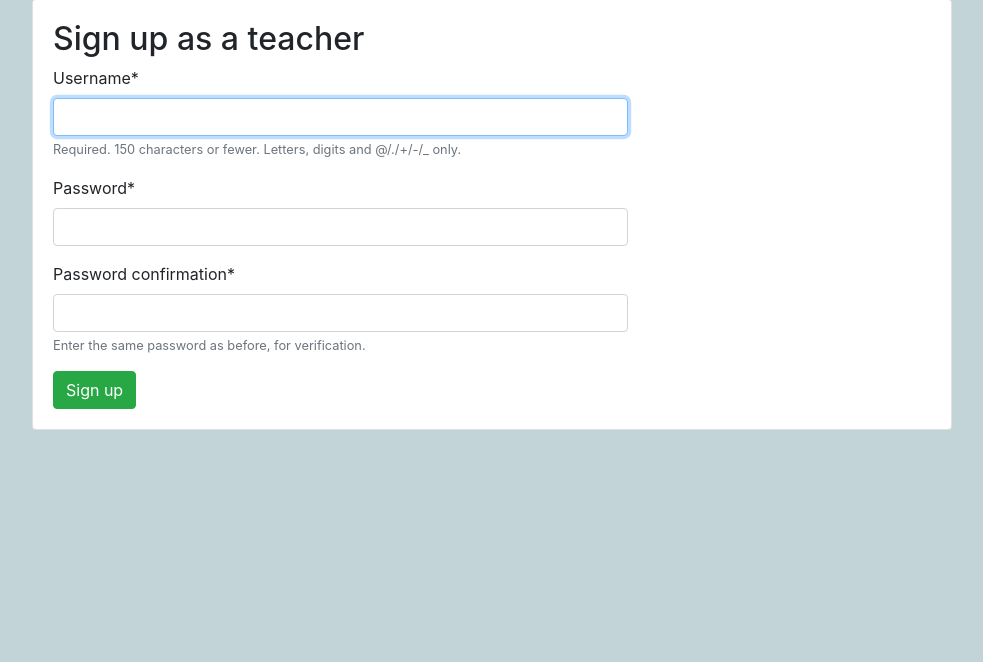
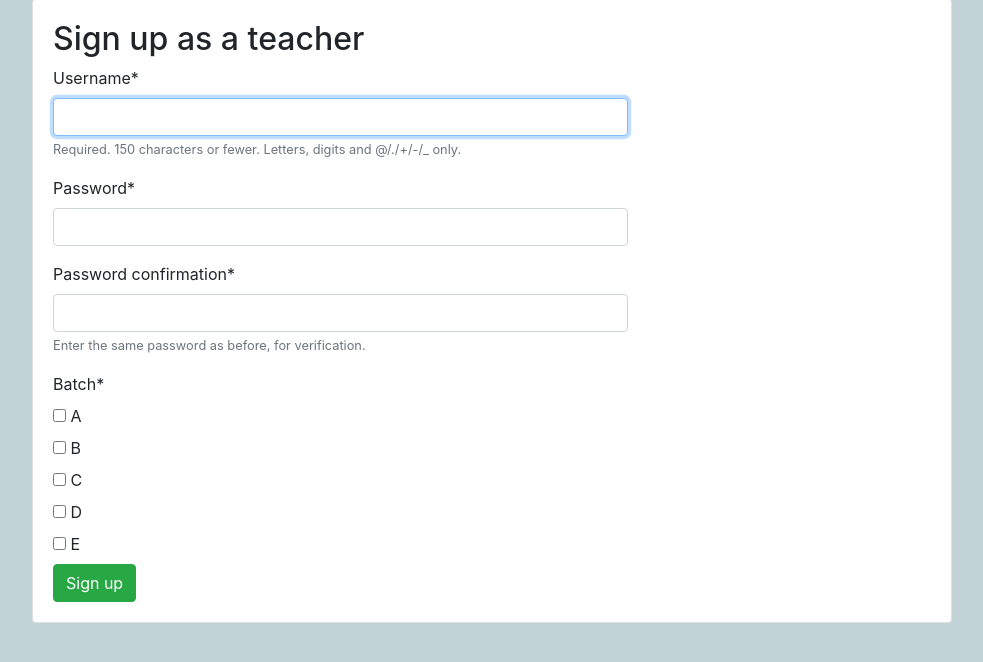
Before and after one commit to AdityaMalani/Mentor-Meet, a Django app: page /accounts/signup/teacher/ in a window 1280 px wide. Shown: the part 81-743 px from the top of the page, without its empty margins (148-1131 px from the left). Run offline with Django 3.2, Linux system fonts and the light colour scheme; some libraries are stand-ins or nearby versions; some web fonts are replaced.

Commit message:
third commit

```diff
--- a/Mentor_Meeting_Application-aditya/django_school/classroom/templates/classroom/students/take_quiz_form.html
+++ b/Mentor_Meeting_Application-aditya/django_school/classroom/templates/classroom/students/take_quiz_form.html
@@ -13,6 +13,6 @@
     <!-- {{ form|crispy }} -->
     <div id="div_id_answer" class="form-group has-danger"> <label for="id_answer_0" class="form-control-label  requiredField">
                  </label> <div class="">  </div> </div>
-    <button type="submit" class="btn btn-primary">Next →</button>
+    <button type="submit" class="btn btn-primary"><a href="{% url 'home' %}">Next →</a></button>
   </form>
 {% endblock %}
--- a/Mentor_Meeting_Application-aditya/django_school/classroom/templates/classroom/teachers/question_add_form.html
+++ b/Mentor_Meeting_Application-aditya/django_school/classroom/templates/classroom/teachers/question_add_form.html
@@ -7,7 +7,7 @@
     <ol class="breadcrumb">
       <li class="breadcrumb-item"><a href="{% url 'teachers:quiz_change_list' %}">My Schedule</a></li>
       <li class="breadcrumb-item"><a href="{% url 'teachers:quiz_change' quiz.pk %}">{{ quiz.name }}</a></li>
-      <li class="breadcrumb-item active" aria-current="page">Add a new question</li>
+      <li class="breadcrumb-item active" aria-current="page">Add a message</li>
     </ol>
   </nav>
   <h2 class="mb-3">Add new meeting</h2>
@@ -16,7 +16,7 @@
     {% csrf_token %}
     <div id="div_id_text" class="form-group"> <label for="id_text" class="form-control-label  requiredField">
                 Message<span class="asteriskField">*</span> </label> <div class=""> <input type="text" name="text" maxlength="255" class="textinput textInput form-control" required="" id="id_text"> </div> </div>
-    <button type="submit" class="btn btn-success">Save</button>
+    <button type="submit" class="btn btn-success"> <!-- <a href="{% url 'home' %}" > -->Save</button>
     <a href="{% url 'teachers:quiz_change' quiz.pk %}" class="btn btn-outline-secondary" role="button">Nevermind</a>
   </form>
 {% endblock %}
--- a/Mentor_Meeting_Application-aditya/django_school/classroom/templates/classroom/teachers/question_change_form.html
+++ b/Mentor_Meeting_Application-aditya/django_school/classroom/templates/classroom/teachers/question_change_form.html
@@ -13,8 +13,8 @@
   <h2 class="mb-3">{{ question.txt }}</h2>
   <form method="post" novalidate>
     {% csrf_token %}
-    <div id="div_id_text" class="form-group"> <label for="id_text" class="form-control-label  requiredField">
-                Message<span class="asteriskField">*</span> </label> <div class=""> <input type="text" name="text" value="hi" maxlength="255" class="textinput textInput form-control" required="" id="id_text"> </div> </div>
+    <!-- <div id="div_id_text" class="form-group"> <label for="id_text" class="form-control-label  requiredField">
+                Message<span class="asteriskField">*</span> </label> <div class=""> <input type="text" name="text" value="hi" maxlength="255" class="textinput textInput form-control" required="" id="id_text"> </div> </div> -->
     {{ formset.management_form }}
     <!-- {{ form|crispy }}
     <div class="card mb-3{% if formset.errors %} border-danger{% endif %}">
--- a/Mentor_Meeting_Application-aditya/django_school/classroom/templates/classroom/teachers/quiz_add_form.html
+++ b/Mentor_Meeting_Application-aditya/django_school/classroom/templates/classroom/teachers/quiz_add_form.html
@@ -15,7 +15,7 @@
       <form method="post" novalidate>
         {% csrf_token %}
         <div id="div_id_name" class="form-group"> <label for="id_name" class="form-control-label  requiredField">
-                Name<span class="asteriskField">*</span> </label> <div class=""> <input type="text" name="name" maxlength="255" class="textinput textInput form-control" required="" id="id_name"> </div> </div>
+                Date<span class="asteriskField">*</span> </label> <div class=""> <input type="text" name="name" maxlength="255" class="textinput textInput form-control" required="" id="id_name"> </div> </div>
         <div id="div_id_subject" class="form-group"> <label for="id_subject" class="form-control-label  requiredField">
                 Batch<span class="asteriskField">*</span> </label> <div class=""> <select name="subject" class="select form-control" required="" id="id_subject"> <option value="" selected="">---------</option> <option value="1">A</option> <option value="2">B</option> <option value="3">C</option> <option value="4">D</option> <option value="5">E</option>
 
--- a/Mentor_Meeting_Application-aditya/django_school/classroom/templates/classroom/teachers/quiz_change_list.html
+++ b/Mentor_Meeting_Application-aditya/django_school/classroom/templates/classroom/teachers/quiz_change_list.html
@@ -13,7 +13,8 @@
       <thead>
         <tr>
           <th>Date</th>
-
+          <th>Agenda</th>
+          <th>Status</th>
         </tr>
       </thead>
       <tbody>
--- a/Mentor_Meeting_Application-aditya/django_school/django_school/settings.py
+++ b/Mentor_Meeting_Application-aditya/django_school/django_school/settings.py
@@ -9,7 +9,9 @@ https://docs.djangoproject.com/en/2.0/topics/settings/
 For the full list of settings and their values, see
 https://docs.djangoproject.com/en/2.0/ref/settings/
 """
-
+# EMAIL_USE_TLS = True
+# EMAIL_HOST = 'smtp.gmail.com'
+# EMAIL_PORT = 587
 import os
 
 from django.contrib.messages import constants as messages
--- a/Mentor_Meeting_Application-aditya/django_school/templates/registration/signup_form.html
+++ b/Mentor_Meeting_Application-aditya/django_school/templates/registration/signup_form.html
@@ -9,7 +9,27 @@
       <form method="post" novalidate>
         {% csrf_token %}
         <input type="hidden" name="next" value="{{ next }}">
-        {{ form|crispy }}
+        <!-- {{ form|crispy }} -->
+        <div id="div_id_username" class="form-group"> <label for="id_username" class="form-control-label  requiredField">
+                Username<span class="asteriskField">*</span> </label> <div class=""> <input type="text" name="username" maxlength="150" autofocus="" class="textinput textInput form-control" required="" id="id_username"> <small id="hint_id_username" class="text-muted">Required. 150 characters or fewer. Letters, digits and @/./+/-/_ only.</small> </div> </div>
+                <div id="div_id_password1" class="form-group"> <label for="id_password1" class="form-control-label  requiredField">
+                Password<span class="asteriskField">*</span> </label> <div class=""> <input type="password" name="password1" class="textinput textInput form-control" required="" id="id_password1"> </div> </div>
+                <div id="div_id_password2" class="form-group"> <label for="id_password2" class="form-control-label  requiredField">
+                Password confirmation<span class="asteriskField">*</span> </label> <div class=""> <input type="password" name="password2" class="textinput textInput form-control" required="" id="id_password2"> <small id="hint_id_password2" class="text-muted">Enter the same password as before, for verification.</small> </div> </div>
+                <label for="" class="form-control-label  requiredField">
+                Batch<span class="asteriskField">*</span> </label>
+                <div class=""> <div class="checkbox"> <label class=""> <input type="checkbox" name="interests" id="id_interests_1" value="1">
+            A
+        </label> </div> <div class="checkbox"> <label class=""> <input type="checkbox" name="interests" id="id_interests_2" value="2">
+            B
+        </label> </div> <div class="checkbox"> <label class=""> <input type="checkbox" name="interests" id="id_interests_3" value="3">
+            C
+        </label> </div> <div class="checkbox"> <label class=""> <input type="checkbox" name="interests" id="id_interests_4" value="4">
+            D
+        </label> </div> <div class="checkbox"> <label class=""> <input type="checkbox" name="interests" id="id_interests_5" value="5">
+            E
+        </label> </div> </div>
+
         <button type="submit" class="btn btn-success">Sign up</button>
       </form>
     </div>
```
Also changed, not shown: Mentor_Meeting_Application-aditya/django_school/classroom/templates/classroom/teachers/quiz_change_form.html (+5 -5 lines).
